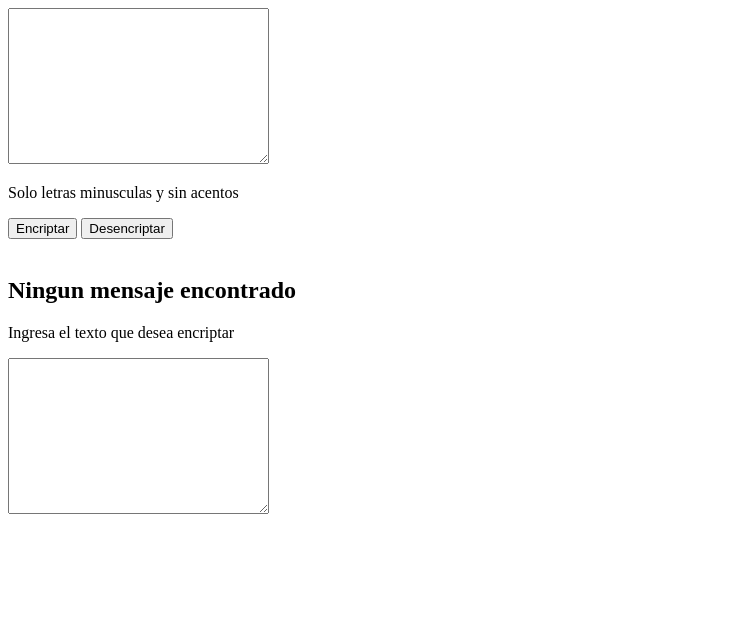
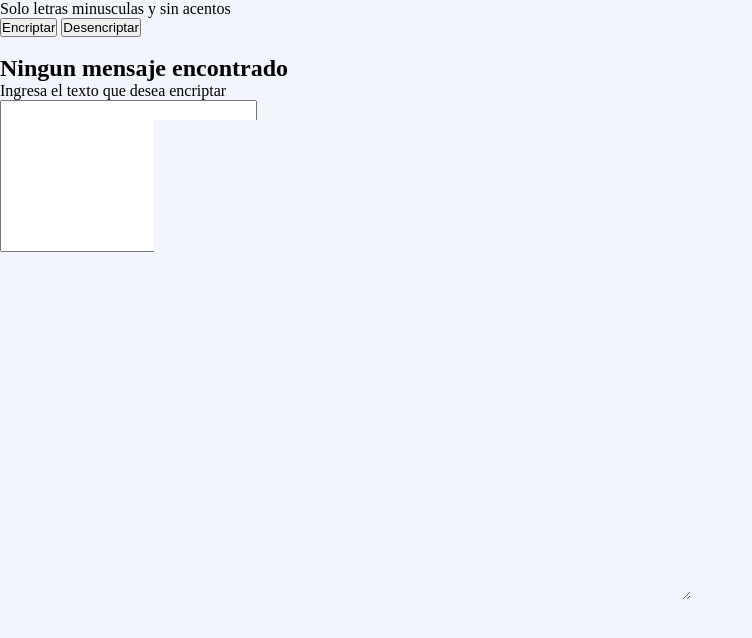
Before and after one commit to SansEkeleton/Challenger-1_-Encriptador-de-texto, a plain HTML site: page index.html in a window 1280 px wide. Shown: the whole page, without its empty margins (0-752 px from the left). Drawn offline with Linux system fonts and the light colour scheme.

Commit message:
añadiendo poquita cosa

```diff
--- a/index.css
+++ b/index.css
@@ -0,0 +1,27 @@
+*{
+    margin: 0;
+    padding: 0;
+
+}
+
+.container{
+    position: relative;
+    width: 100vw;
+    height: 100vh;
+    background: #f3f5fc;
+}
+
+.texto {
+    position: absolute;
+    width: 42%;
+    height: 60%;
+    left: 12%;
+    top: 15%;
+    border: none;
+    font-family: "Inter";
+    font-style: normal;
+    font-weight: 400;
+    font-size: 32px;
+    line-height: 150%;
+    background-color: #f3f5fc;
+}
--- a/index.html
+++ b/index.html
@@ -12,6 +12,7 @@
         <div class="Encriptar">
             <textarea
             name="texto"
+            class="texto"
             id="texto"
             cols="30"
             rows="10"
```
